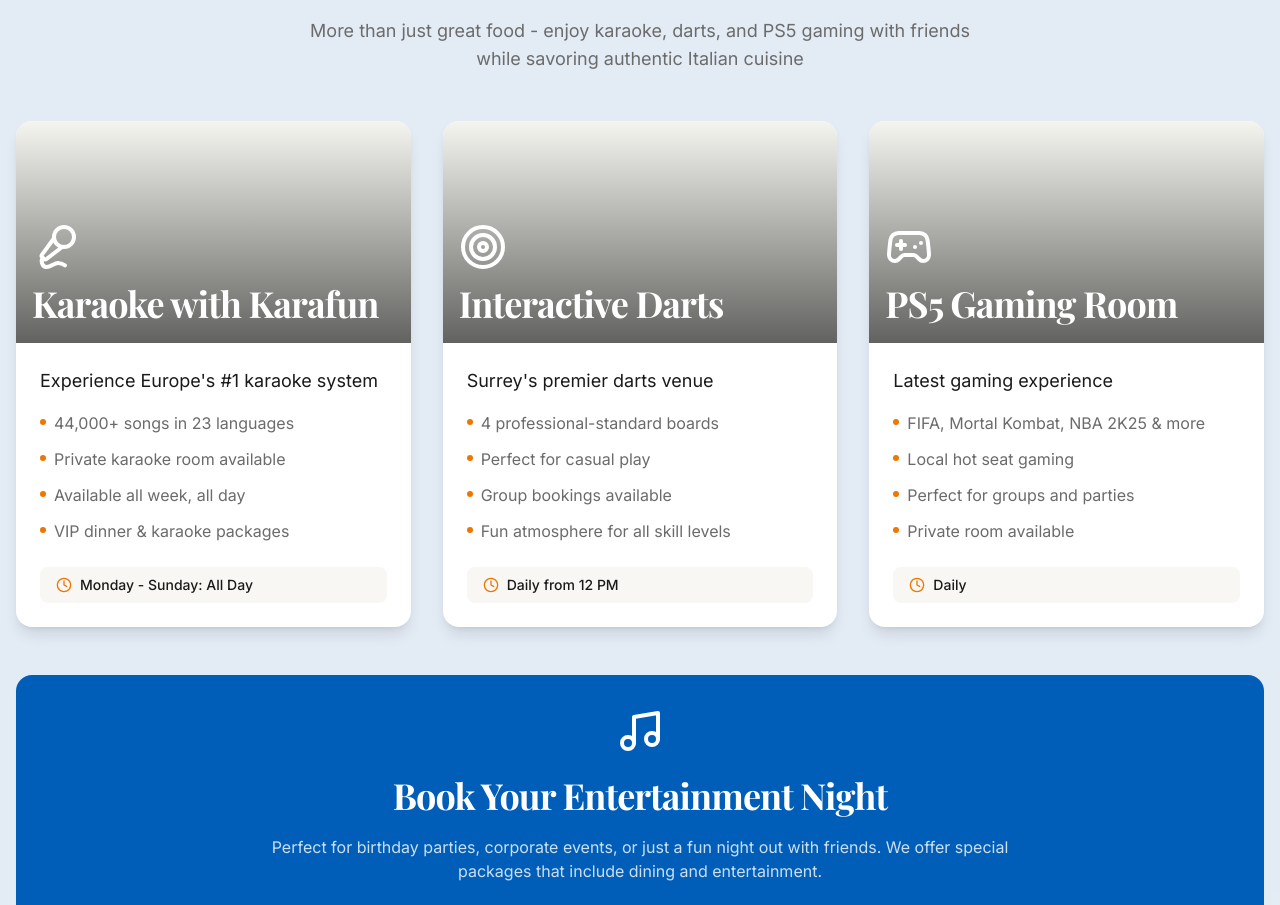
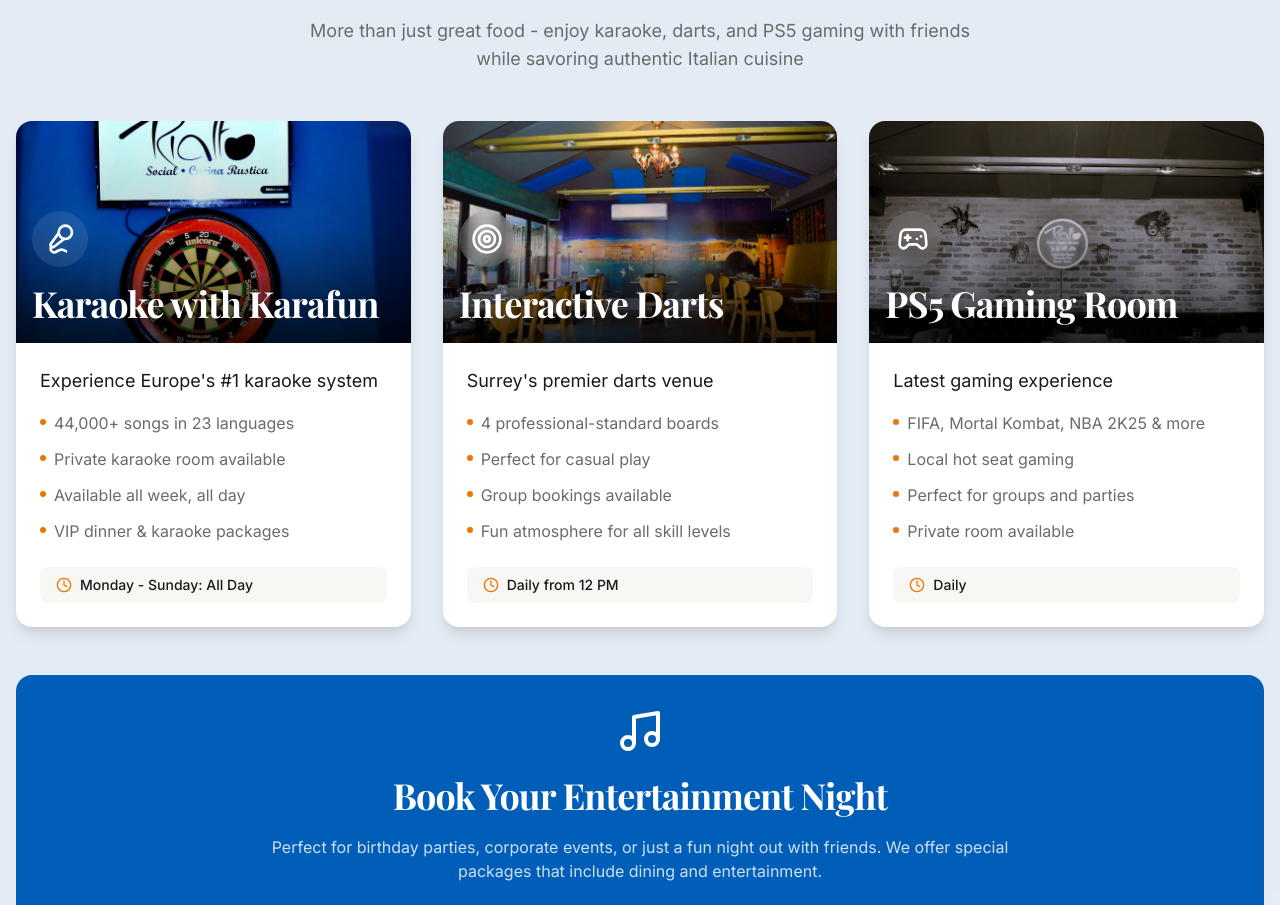
Before and after one commit to technoactive/rialto-social, a Next.js app: page / in a window 1280 px wide. Shown: the part 4189-5094 px from the top of the page. Built offline with nearby package versions, Linux system fonts and the light colour scheme; a web font is replaced by a local one.

Commit message:
Add images to Entertainment & Fun section categories with graceful styling

```diff
--- a/components/sections/Entertainment.tsx
+++ b/components/sections/Entertainment.tsx
@@ -4,6 +4,7 @@
 import { Mic2, Target, Music, Users, Calendar, Clock, Gamepad2 } from "lucide-react";
 import { Button } from "@/components/ui/button";
 import Link from "next/link";
+import Image from "next/image";
 
 const entertainmentFeatures = [
   {
@@ -17,7 +18,7 @@
       "VIP dinner & karaoke packages",
     ],
     schedule: "Monday - Sunday: All Day",
-    image: "/pictures/entertainment/karaoke.jpg",
+    image: "/pictures/rialto-karaoke-room.jpg",
   },
   {
     icon: Target,
@@ -30,7 +31,7 @@
       "Fun atmosphere for all skill levels",
     ],
     schedule: "Daily from 12 PM",
-    image: "/pictures/entertainment/darts.jpg",
+    image: "/pictures/rialto-darts-area.jpg",
   },
   {
     icon: Gamepad2,
@@ -43,7 +44,7 @@
       "Private room available",
     ],
     schedule: "Daily",
-    image: "/pictures/entertainment/ps5-gaming.jpg",
+    image: "/pictures/rialto-ps5-gaming-room.jpg",
   },
 ];
 
@@ -77,13 +78,21 @@
               whileInView={{ opacity: 1, y: 0 }}
               transition={{ duration: 0.5, delay: index * 0.1 }}
               viewport={{ once: true }}
-              className="bg-card rounded-2xl overflow-hidden shadow-lg"
+              className="bg-card rounded-2xl overflow-hidden shadow-lg hover:shadow-2xl transition-all duration-300 group"
             >
-              <div className="aspect-video bg-muted relative">
-                <div className="absolute inset-0 bg-gradient-to-t from-black/60 to-transparent" />
+              <div className="aspect-video bg-muted relative group">
+                <Image
+                  src={feature.image}
+                  alt={feature.title}
+                  fill
+                  className="object-cover group-hover:scale-105 transition-transform duration-500"
+                />
+                <div className="absolute inset-0 bg-gradient-to-t from-black/80 via-black/20 to-transparent" />
                 <div className="absolute bottom-4 left-4 text-white">
-                  <feature.icon className="w-12 h-12 mb-2" />
-                  <h3 className="font-display text-2xl font-bold">
+                  <div className="bg-white/10 backdrop-blur-sm rounded-full p-3 w-fit mb-3">
+                    <feature.icon className="w-8 h-8" />
+                  </div>
+                  <h3 className="font-display text-2xl font-bold drop-shadow-lg">
                     {feature.title}
                   </h3>
                 </div>
```
